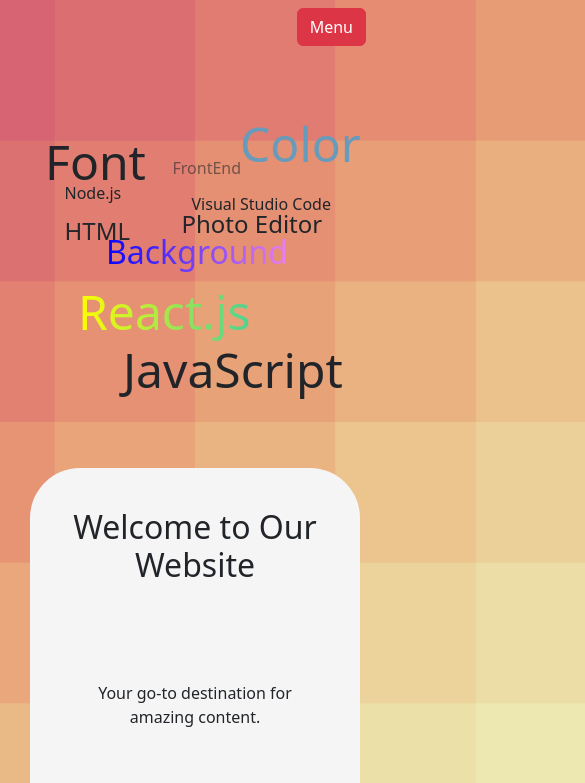
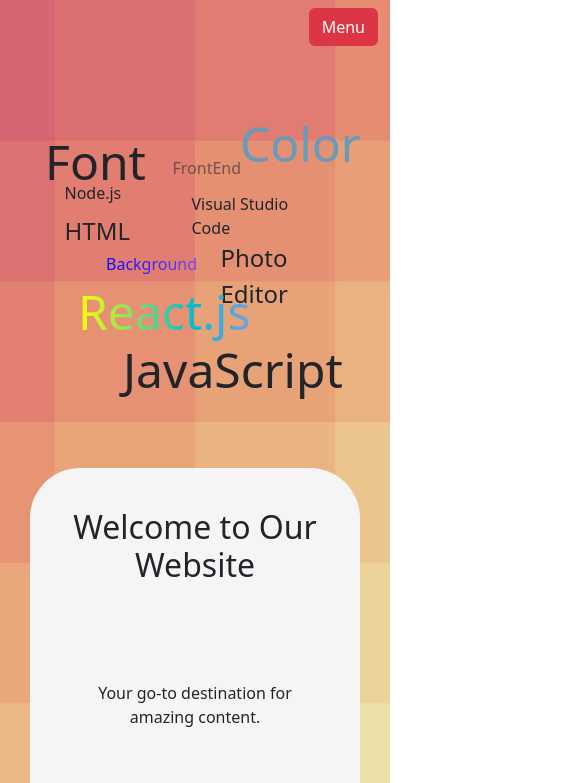
Before and after one commit to gines18/FrontEndHub, a React (Vite) app: page / in a window 390 px wide. Shown: the top 783 px of the page, 585 px wide, since content can reach past the window. Built offline with nearby package versions, Linux system fonts and the light colour scheme.

Commit message:
change width in Welcome section foe each 'word' on small screen

```diff
--- a/src/components/Menu.jsx
+++ b/src/components/Menu.jsx
@@ -14,7 +14,7 @@
 
 
   return (
-    <nav className='container-fluid fixed-top d-flex justify-content-end mt-2 mb-4 pe-4'>
+    <nav className='container-fluid fixed-top d-flex justify-content-end mt-2 mb-4 pe-6'>
        <button onClick={scrollToComponent} type="button" className="btn btn-danger">Menu</button>
        </nav>
 
--- a/src/components/Styles.css
+++ b/src/components/Styles.css
@@ -348,6 +348,7 @@
   #javascript {
     top: 80%;
     font-size: 3rem;
+    width: 230px;
   }
   #html {
     top: 45%;
@@ -369,24 +370,24 @@
     font-size: 3rem;
   }
 
+
   #photoeditor {
     left: 60%;
     font-size: 3rem;
+    width: 200px;
   }
   #background-react {
     left: 20%;
     top: 65%;
     font-size: 3rem;
+    width: 230px;
   }
-  .background-welcome {
-    left: 15%;
-    top: 30%;
-    font-size: 2rem;
-  }
+
   #photoeditor {
-    left: 45%;
-    top: 43%;
+    left: 55%;
+    top: 53%;
     font-size: 1.5rem;
+    width: 150px;
   }
   #FrontEnd {
     font-size: 1rem;
@@ -401,6 +402,7 @@
   #vscode {
     font-size: 1rem;
     left: 45%;
+    width: 150px;
   }
 }
 
```
